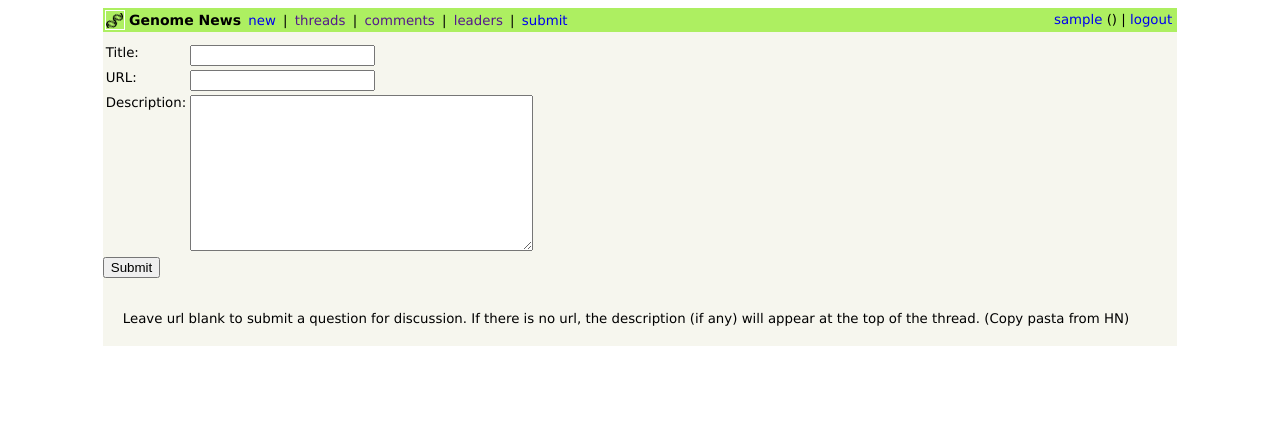
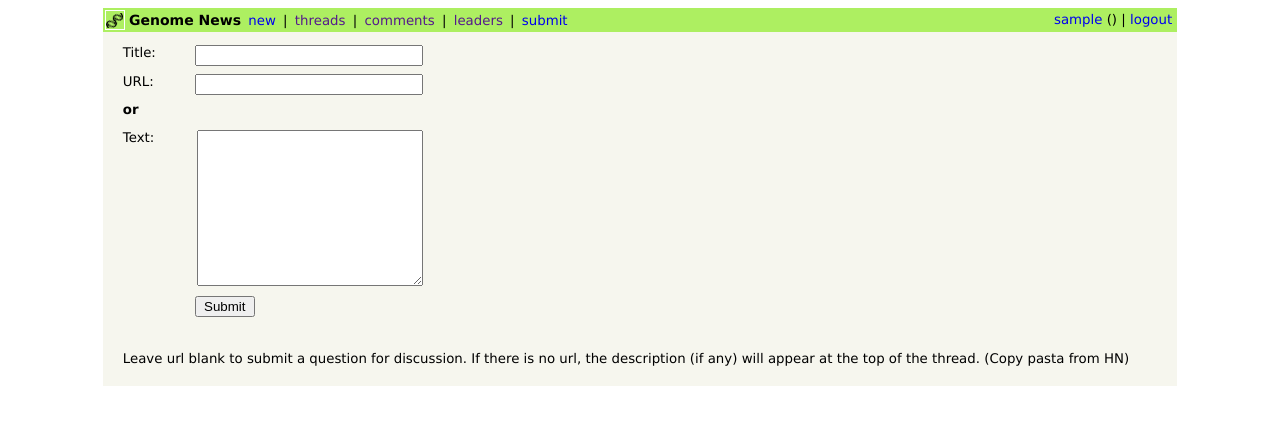
Before and after one commit to maclandrol/genomenews, a Django app: page /submit in a window 1280 px wide. Shown: the top 425 px of the page. Run offline with Django 3.2, Linux system fonts and the light colour scheme; the visitor is signed in with stand-in values (Sample User, id 1); parts of the project's set-up code (start-up, migrations or seed data) failed here and were passed over.

Commit message:
Refactored the rank field in models to be a function, Fixed issue #4 (layout bug in chrome).

```diff
--- a/news/models.py
+++ b/news/models.py
@@ -24,25 +24,11 @@
     biography = models.TextField(null=True)
 
     def __repr__(self):
-        return u"#{} {} ({})\nAbout:\n{}".format(self.pk, self.user.username,
-                                                 self.karma, self.biography)
+        return u"#{} {} ({})".format(self.pk, self.user.username, self.karma)
 
     def __unicode__(self):
-        """UserProfile representation
-
-        TODO: It might become confusing to have __repr__ and __unicode__ doing
-        different things. It sould be best to refactor to something like:
-
-            __repr__: Minimal object representation for logging and console
-                      display.
-            __unicode__: User-friendly reprsentation for default use in
-                         templates.
-            Specific methods for other representations.
-
-
-        """
-
-        return self.user.__unicode__()
+        """UserProfile representation. """
+        return self.user.username
 
 
 class Post(models.Model):
@@ -59,7 +45,6 @@
     url = models.URLField(max_length=200)
     submitted_date = models.DateTimeField(auto_now_add=True)
     description = models.TextField(null=True)
-    rank = models.FloatField(default=0.0)
     karma = models.IntegerField(default=0)
     is_self_post = models.BooleanField(default=False)
 
@@ -85,25 +70,17 @@
         """
         return len(PostComment.objects.filter(target=self))
 
-    def set_rank(self):
-        """Hacker news ranking algorithm
+    def rank(self):
+        """Hacker news ranking algorithm.
+
         see http://amix.dk/blog/post/19574
-
-        TODO: I am not sure this should be in the database. I think it should
-        just be a method.
-
-        The advantage would be to avoid "forgetting" to update this field
-        and it would reduce redundancy in the DB as it is a deterministic
-        function of other DB fields.
-
         """
         SECS_IN_HOUR = 3600.0
         GRAVITY = 1.5
 
         delta = now() - self.submitted_date
         post_age = delta.total_seconds() // SECS_IN_HOUR
-        self.rank = ((self.karma - 1) / (post_age + 2) ** GRAVITY)
-        self.save()
+        return ((self.karma - 1) / (post_age + 2) ** GRAVITY)
 
     def get_absolute_url(self):
             return reverse("link_detail", kwargs={"pk": str(self.id)})
--- a/static/css/default.css
+++ b/static/css/default.css
@@ -65,11 +65,14 @@
 #header #user {
     float: right;
     margin: 2px 5px 0 0;
-    display: inline;
-
+    display: inline-block;
 }
 
 /* Content format */
+#content {
+    clear: both;
+}
+
 .entry {
     height: 32px;
     width: 85%;
@@ -145,3 +148,28 @@
     font-size: 9pt;
     text-decoration: none;
 }
+
+/* Submit new link format */
+#submit-form {
+    margin-left: 20px;
+}
+
+#submit-form p {
+    width: 300px;
+}
+
+#submit-form p input, #submit-form p textarea {
+    float: right;
+    width: 220px;
+}
+
+#submit-form .submit {
+    clear: both;
+    float: none;
+}
+
+#submit-form .submit input {
+    width: 60px;
+    float: none;
+    margin: 10px 0 0 72px;
+}
--- a/templates/base.html
+++ b/templates/base.html
@@ -4,7 +4,7 @@
   <head>
     <link rel="stylesheet" type="text/css" href="{% static "css/default.css" %}" />
     <title>{% block title %}{% endblock %}</title>
-  <head>
+  </head>
   <body>
     <div id="page">
       <div id="header">
@@ -23,7 +23,7 @@
           </ul>
           {% endblock %}
         </div>
-        <div id="user">
+        <span id="user">
             {% if user.is_authenticated %}
                 <span id="username"><a href="{% url 'profile' slug=user.username %}">{{ user.username }}</a></span>
                 <span id="karma">({{ user.userprofile.karma }})</span> |
@@ -33,7 +33,7 @@
                 <span id="register"><a href="{% url 'registration' %}">register</a></span>
             {% endif %}
 
-        </div> <!-- /#user //-->
+        </span> <!-- /#user //-->
      </div> <!-- /#header //-->
 
      <div id="content">
--- a/templates/post/post_form.html
+++ b/templates/post/post_form.html
@@ -7,19 +7,21 @@
     <ol>{{ form.non_field_errors }}</ol>
 {% endif %}
 
-<form method="post" action="">
-  {% csrf_token %}
 
- <div>
- <table border="0"><tr>
-   <td valign="top"><label for="title"> Title:</label> </td><td>{{ form.title }}</td></tr>
-   <td valign="top"><label for="url"> URL:</label> </td><td>{{ form.url }}</td></tr>
-   <td valign="top"><label for="description"> Description:</label> </td><td>{{ form.description }}</td></tr>
- </table>
-</div>
+<form method="post" action="">{% csrf_token %}
 
-<input type="submit" value="Submit">
+  <div id="submit-form">
+    <p><label for="id_title"> Title:</label>{{ form.title }}</p>
+    <p><label for="id_url"> URL:</label>{{ form.url }}</p>
+
+    <p><strong>or</strong></p>
+
+    <p><label for="id_description">Text:</label>{{ form.description }}</p>
+
+    <p class="submit"><input type="submit" value="Submit"></p>
+  </div>
 </form>
+
 
 <p class="info">Leave url blank to submit a question for discussion. If there is no url, the description (if any) will appear at the top of the thread. (Copy pasta from HN)</p>
 
```
